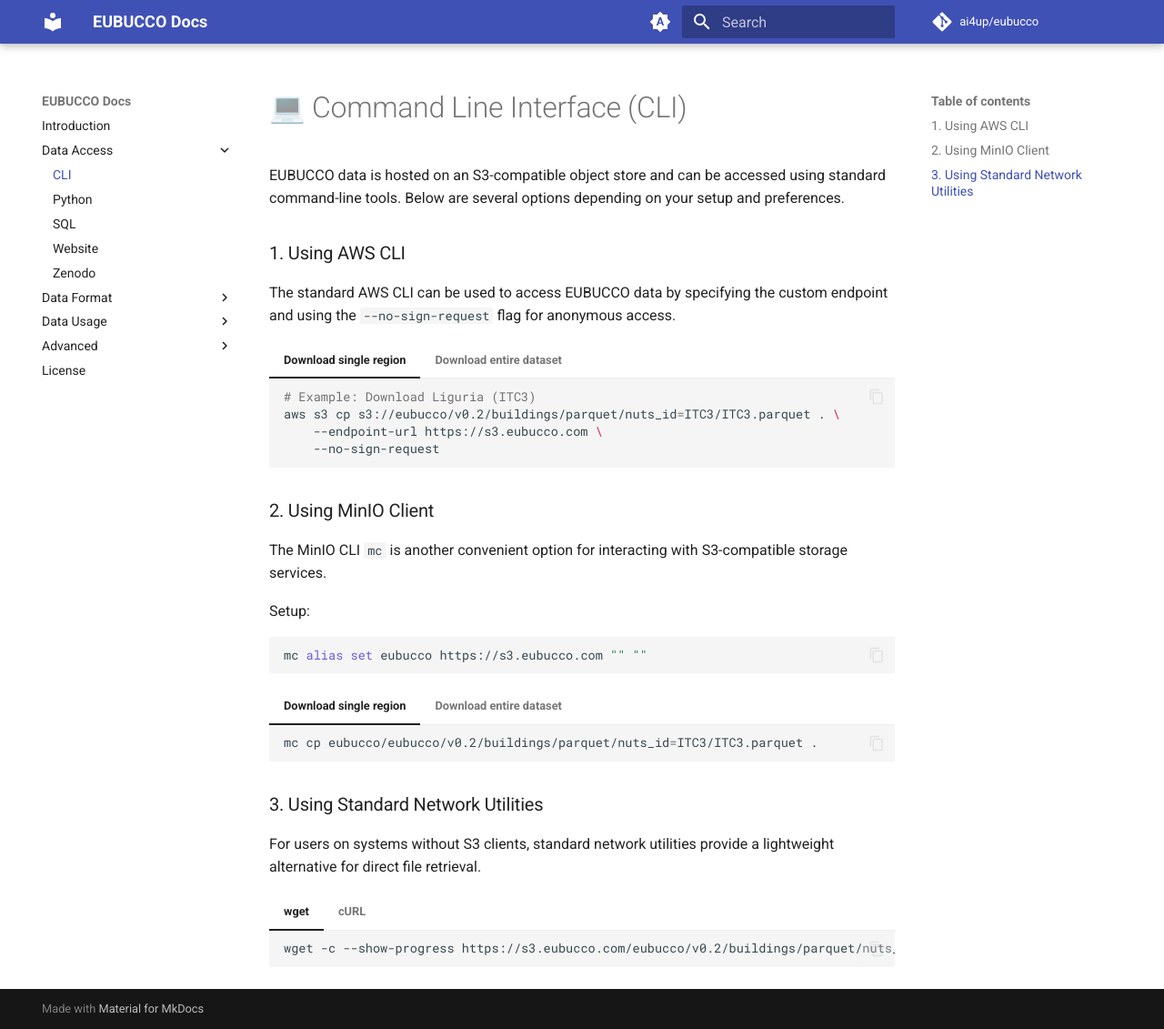
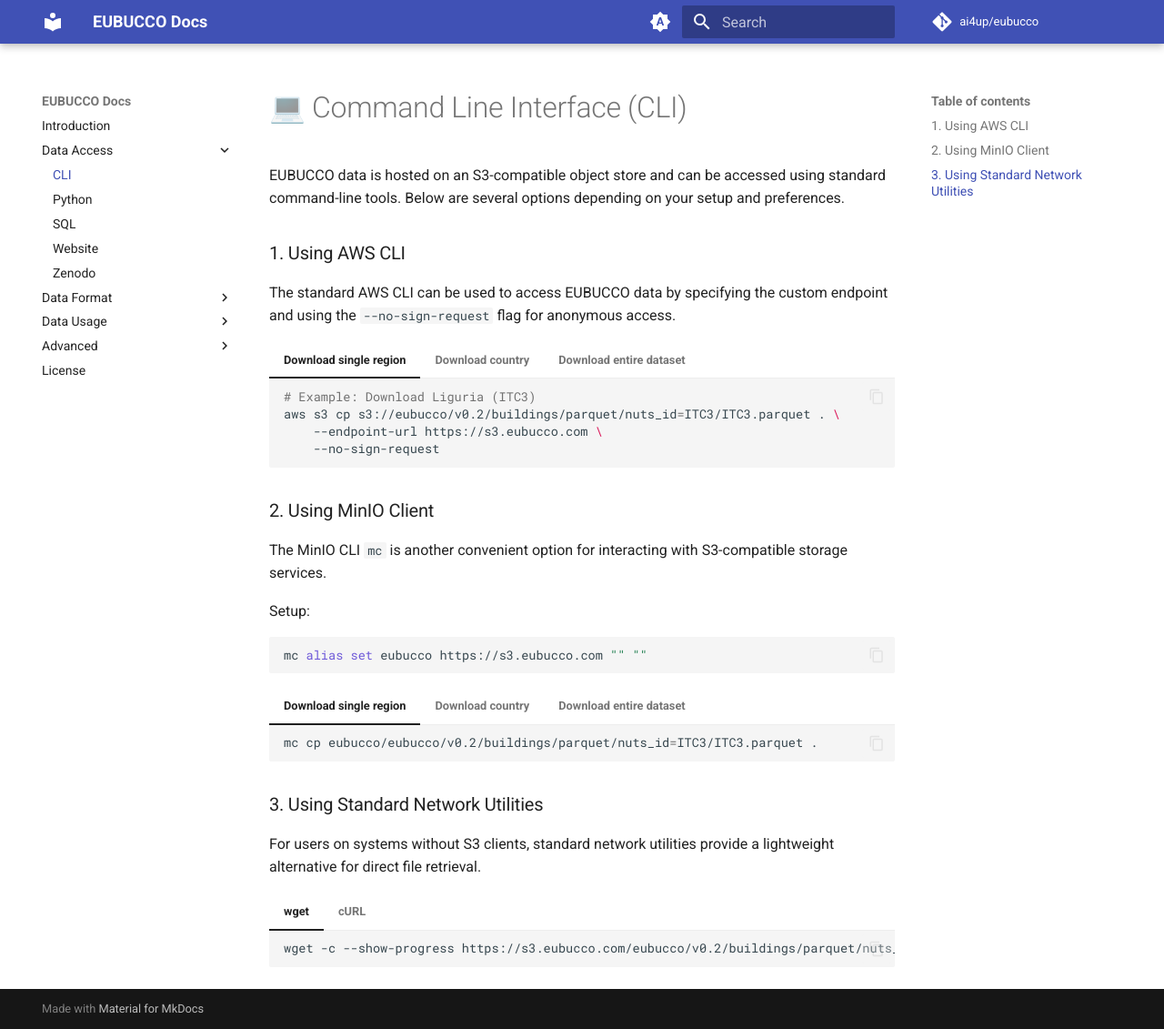
Before and after one commit to ai4up/eubucco.com, an MkDocs documentation site: the page built from docs/data-access/cli.md, in a window 1280 px wide and 1131 px high. Shown: the whole window at 91% size. Built offline with MkDocs 1.6.1 and Material for MkDocs 9.7.7, drawn with Linux system fonts in a browser that asks for light colours; comment, search, counter and statistics services are not loaded; the version menu is left out; some of the changed lines change nothing that is shown.

Commit message:
Add CLI example to download all country files to docs

````diff
--- a/docs/data-access/cli.md
+++ b/docs/data-access/cli.md
@@ -12,6 +12,18 @@
     aws s3 cp s3://eubucco/v0.2/buildings/parquet/nuts_id=ITC3/ITC3.parquet . \
         --endpoint-url https://s3.eubucco.com \
         --no-sign-request
+    ```
+
+=== "Download country"
+
+    ```bash
+    # Example: Download all files for Italy
+    aws s3 cp s3://eubucco/v0.2/buildings/parquet/ ./italy/ \
+        --endpoint-url https://s3.eubucco.com \
+        --no-sign-request \
+        --recursive
+        --exclude "*" \
+        --include "nuts_id=IT*" \
     ```
 
 === "Download entire dataset"
@@ -37,6 +49,11 @@
     mc cp eubucco/eubucco/v0.2/buildings/parquet/nuts_id=ITC3/ITC3.parquet .
     ```
 
+=== "Download country"
+    ```bash
+    mc cp --recursive eubucco/eubucco/v0.2/buildings/parquet/nuts_id=IT .
+    ```
+
 === "Download entire dataset"
     ```bash
     mc cp --recursive eubucco/eubucco/v0.2/buildings/parquet/ .
````
